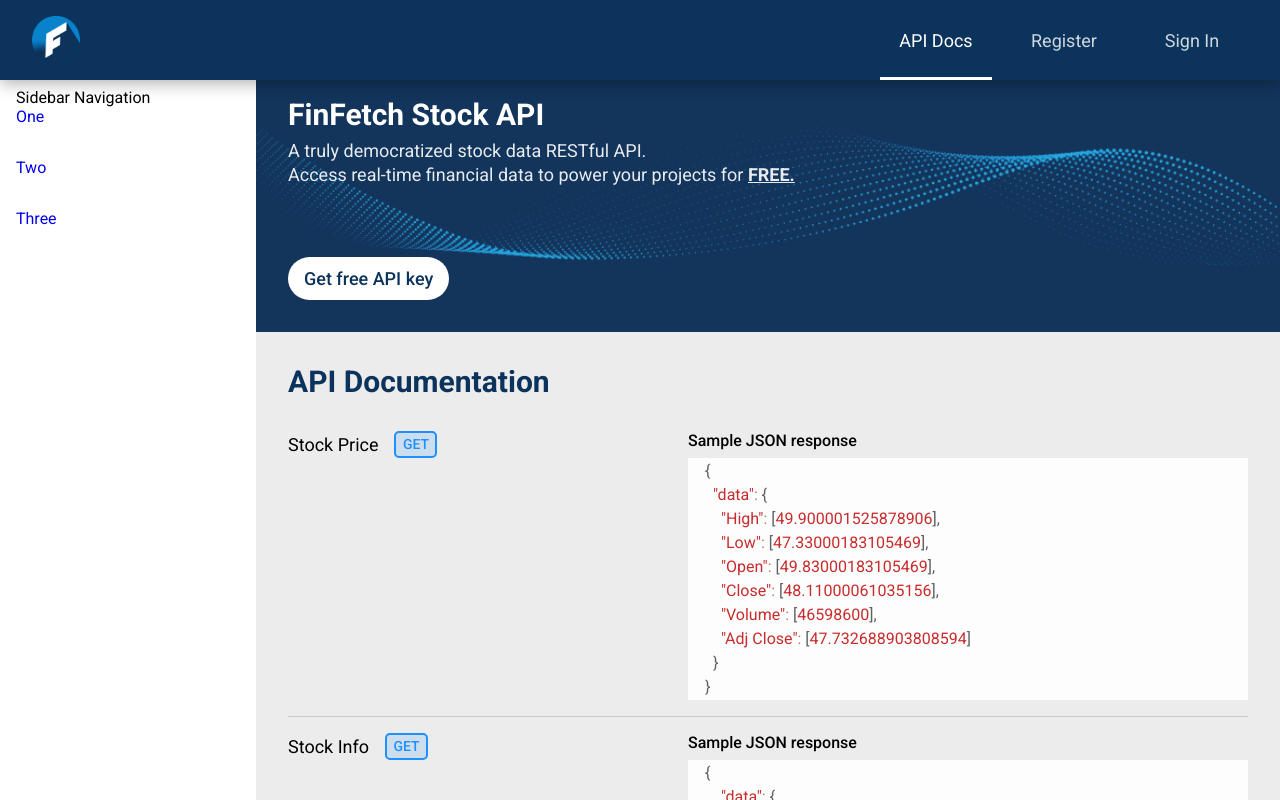
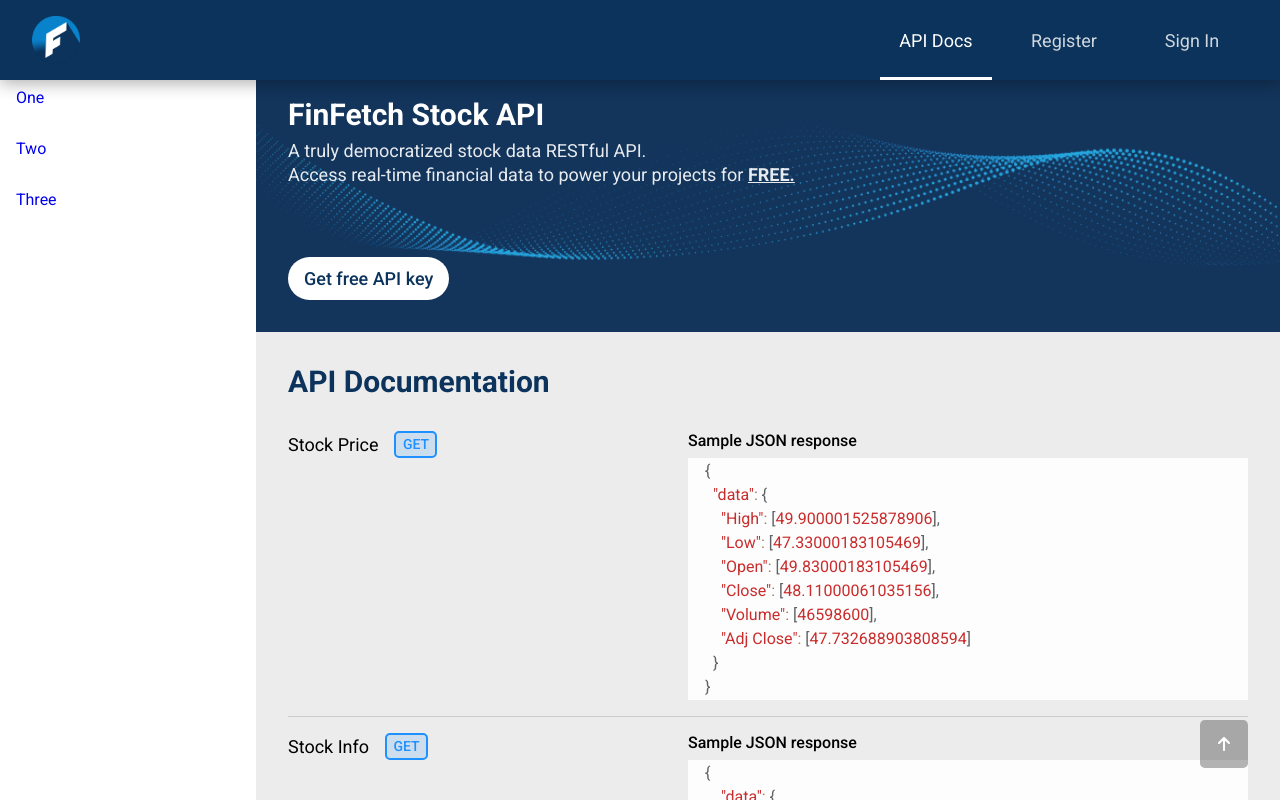
Before and after one commit to dnitecki/finfetch-ui, a React (Create React App) app: page /api/docs in a window 1280 px wide. Built offline with nearby package versions, Linux system fonts and the light colour scheme.

Commit message:
more scroll tweaks

```diff
--- a/src/apps/finfetch-api/pages/documentation/Documentation.jsx
+++ b/src/apps/finfetch-api/pages/documentation/Documentation.jsx
@@ -6,6 +6,8 @@ import { coy } from "react-syntax-highlighter/dist/esm/styles/prism";
 import { Helmet } from "react-helmet";
 import { stockPrice, stockInfo, stockNews } from "./StockResponses";
 import key from "../../../../assets/Key-icon.png";
+import { FontAwesomeIcon } from "@fortawesome/react-fontawesome";
+import { faArrowUp } from "@fortawesome/free-solid-svg-icons";
 
 export default function Documentation() {
   return (
@@ -17,7 +19,6 @@ export default function Documentation() {
         <div className="documentation-sidebar">
           <div className="documentation-header"></div>
           <div className="documentation-sidebar-container">
-            Sidebar Navigation
             <div className="documentation-nav">
               <a href="#stock-price">One</a>
               <a href="#stock-info">Two</a>
@@ -25,7 +26,7 @@ export default function Documentation() {
             </div>
           </div>
         </div>
-        <div className="documentation-content-container">
+        <div id="page-top" className="documentation-content-container">
           <div className="documentation-header"></div>
           <div className="documentation-content-container-scroll">
             <div className="documentation-register">
@@ -121,6 +122,11 @@ export default function Documentation() {
             </div>
           </div>
         </div>
+        <div className="documentation-top">
+          <a href="#page-top" className="top-button">
+            <FontAwesomeIcon icon={faArrowUp} />
+          </a>
+        </div>
       </div>
     </div>
   );
--- a/src/apps/finfetch-api/pages/documentation/Documentation.scss
+++ b/src/apps/finfetch-api/pages/documentation/Documentation.scss
@@ -1,5 +1,6 @@
 .documentation {
   background-color: #ececec;
+  position: relative;
   height: 100%;
   width: 100vw;
   display: flex;
@@ -200,3 +201,25 @@
   font-weight: 500;
   z-index: 1000;
 }
+.documentation-top {
+  position: absolute;
+  top: 90vh; // How far should the scroll travel prior to the link appearing
+  right: 2rem;
+  bottom: 0;
+  width: 3em;
+}
+.top-button {
+  text-decoration: none;
+  display: flex;
+  justify-content: center;
+  align-items: center;
+  color: #fff;
+  position: fixed;
+  top: calc(100vh - 5rem);
+  text-align: center;
+  width: 3rem;
+  height: 3rem;
+  border-radius: 10%;
+  padding: 0.25rem;
+  background-color: rgba(0, 0, 0, 0.29);
+}
```
